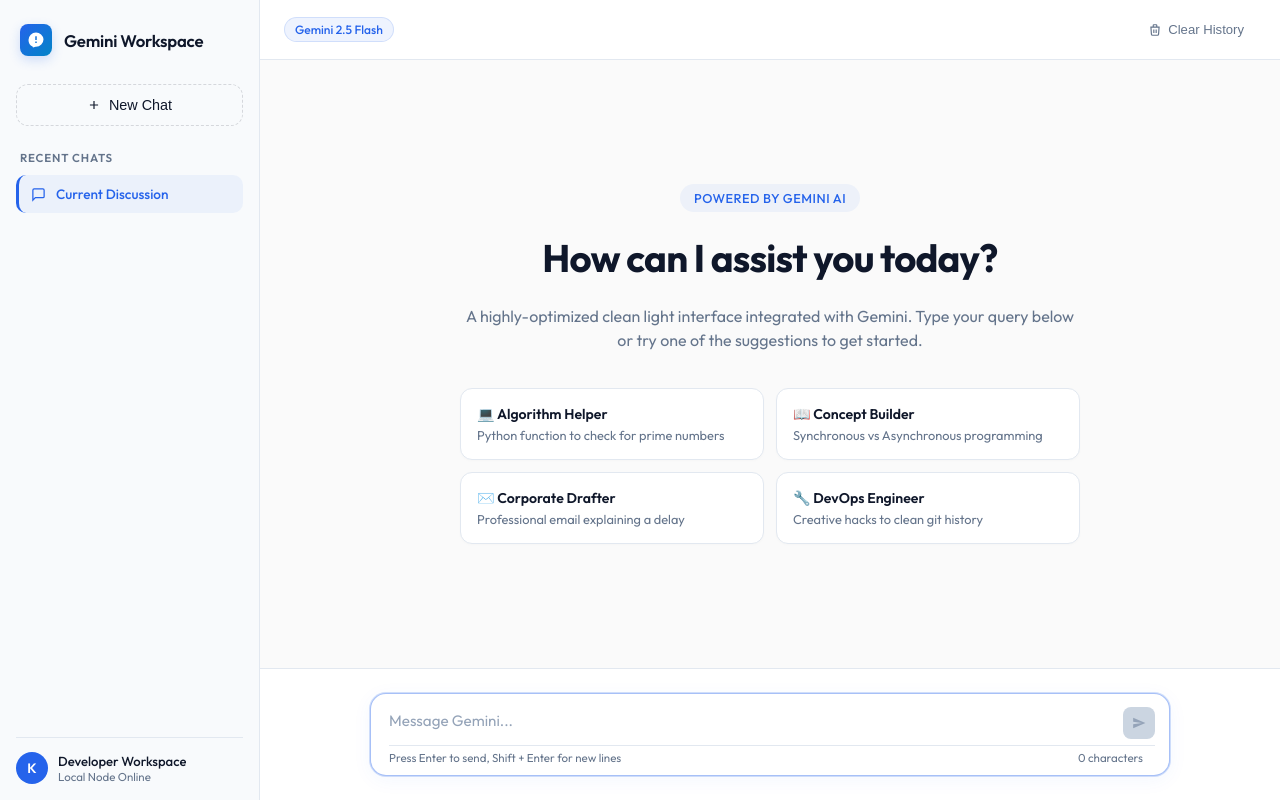
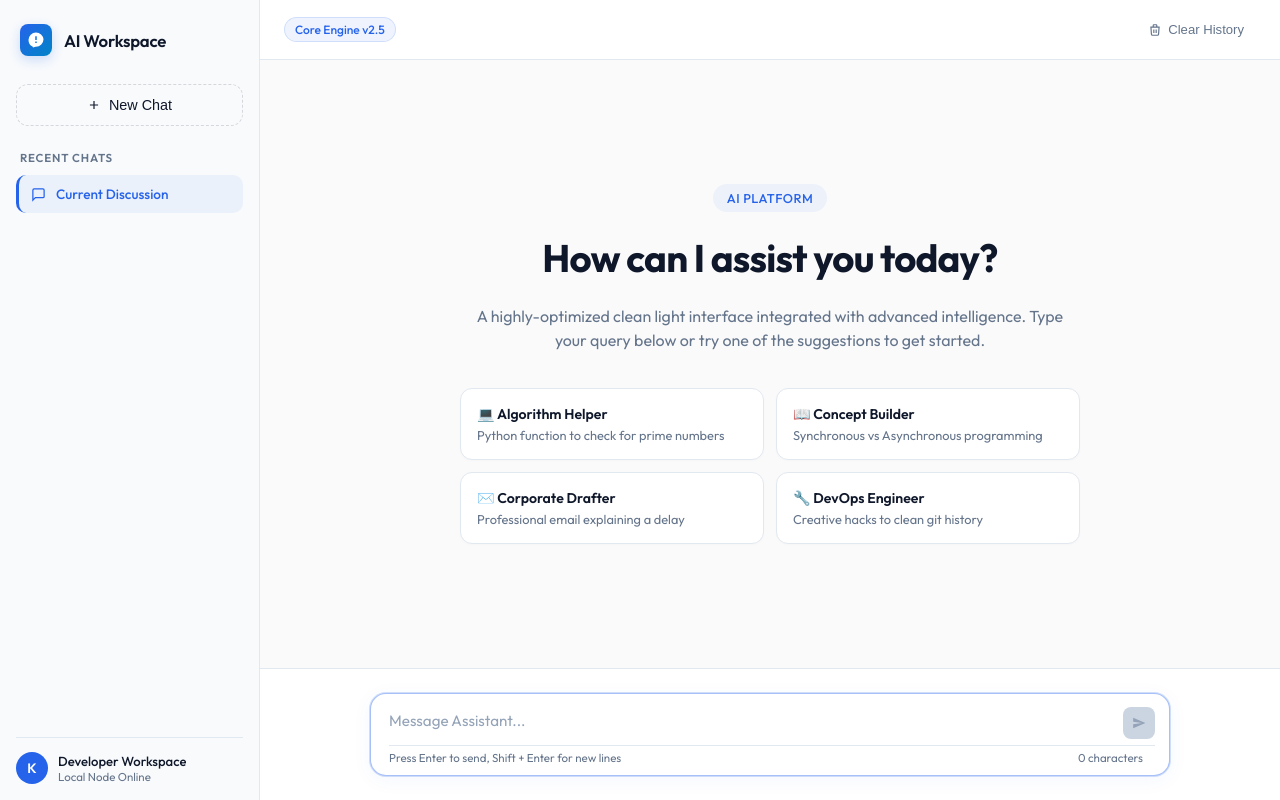
Before and after one commit to Kush870/AI-Chatbot-, a Flask app: page / in a window 1280 px wide. Run offline with Flask 3, Linux system fonts and the light colour scheme; some libraries are stand-ins or nearby versions.

Commit message:
Remove all Gemini branding and references from UI and error messages

```diff
--- a/app.py
+++ b/app.py
@@ -27,7 +27,7 @@ def index():
 @app.route('/chat', methods=['POST'])
 def chat():
     if not client:
-        return jsonify({'error': 'Gemini API Client is not initialized. Please verify your Gemini_API_Key in v.env'}), 500
+        return jsonify({'error': 'API Client is not initialized. Please verify your config in v.env'}), 500
 
     data = request.get_json()
     if not data or 'message' not in data:
@@ -62,8 +62,8 @@ def chat():
         })
 
     except Exception as e:
-        print(f"Error calling Gemini API: {e}")
-        return jsonify({'error': f"Gemini API Error: {str(e)}"}), 500
+        print(f"Error calling API: {e}")
+        return jsonify({'error': f"API Error: {str(e)}"}), 500
 
 if __name__ == '__main__':
     app.run(debug=True, host='127.0.0.1', port=5000)
--- a/prompts.txt
+++ b/prompts.txt
@@ -22,3 +22,6 @@ update the files and make the UI more more professional
 
 Prompt 6:
 the UI should not have a purple color and make it more light themes
+
+Prompt 7:
+remove wherever gemini is written from the UI the user should not know anything written like gemini workspace make it more authentic and genuine
--- a/templates/index.html
+++ b/templates/index.html
@@ -3,7 +3,7 @@
 <head>
     <meta charset="UTF-8">
     <meta name="viewport" content="width=device-width, initial-scale=1.0">
-    <title>Gemini Workspace Chatbot</title>
+    <title>Workspace Chatbot</title>
     <!-- Google Fonts Outfit & JetBrains Mono for code -->
     <link rel="preconnect" href="https://fonts.googleapis.com">
     <link rel="preconnect" href="https://fonts.gstatic.com" crossorigin>
@@ -710,7 +710,7 @@
                     <path d="M12 2A10 10 0 0 0 2 12a9.9 9.9 0 0 0 5.4 8.8L8 22l3.4-1.1c.2.1.4.1.6.1a10 10 0 0 0 10-10A10 10 0 0 0 12 2zm1 14h-2v-2h2zm0-4h-2V7h2z"/>
                 </svg>
             </div>
-            <div class="app-title">Gemini Workspace</div>
+            <div class="app-title">AI Workspace</div>
         </div>
 
         <button class="new-chat-btn" onclick="startNewChat()">
@@ -743,7 +743,7 @@
         <!-- Top Toolbar -->
         <div class="chat-topbar">
             <div class="chat-info">
-                <span class="model-badge">Gemini 2.5 Flash</span>
+                <span class="model-badge">Core Engine v2.5</span>
             </div>
             <button class="clear-btn" onclick="startNewChat()">
                 <svg viewBox="0 0 24 24"><path d="M19 7l-.867 12.142A2 2 0 0116.138 21H7.862a2 2 0 01-1.995-1.858L5 7m5 4v6m4-6v6m1-10V4a1 1 0 00-1-1h-4a1 1 0 00-1 1v3M4 7h16"/></svg>
@@ -754,9 +754,9 @@
         <!-- Scrollable messaging container -->
         <div class="messages-pane" id="messages-pane">
             <div class="welcome-view" id="welcome-view">
-                <span class="welcome-badge">Powered by Gemini AI</span>
+                <span class="welcome-badge">AI Platform</span>
                 <h1 class="welcome-heading">How can I assist you today?</h1>
-                <p class="welcome-desc">A highly-optimized clean light interface integrated with Gemini. Type your query below or try one of the suggestions to get started.</p>
+                <p class="welcome-desc">A highly-optimized clean light interface integrated with advanced intelligence. Type your query below or try one of the suggestions to get started.</p>
 
                 <div class="starter-grid">
                     <div class="starter-card" onclick="useStarter('Write a clean Python function checking for prime numbers')">
@@ -783,7 +783,7 @@
         <div class="chat-input-panel">
             <div class="chat-input-container">
                 <div class="input-row">
-                    <textarea class="chat-textbox" id="chat-textbox" placeholder="Message Gemini..." rows="1" autofocus></textarea>
+                    <textarea class="chat-textbox" id="chat-textbox" placeholder="Message Assistant..." rows="1" autofocus></textarea>
                     <button class="send-button" id="send-button" disabled>
                         <svg viewBox="0 0 24 24">
                             <path d="M2.01 21L23 12 2.01 3 2 10l15 2-15 2z"/>
```
